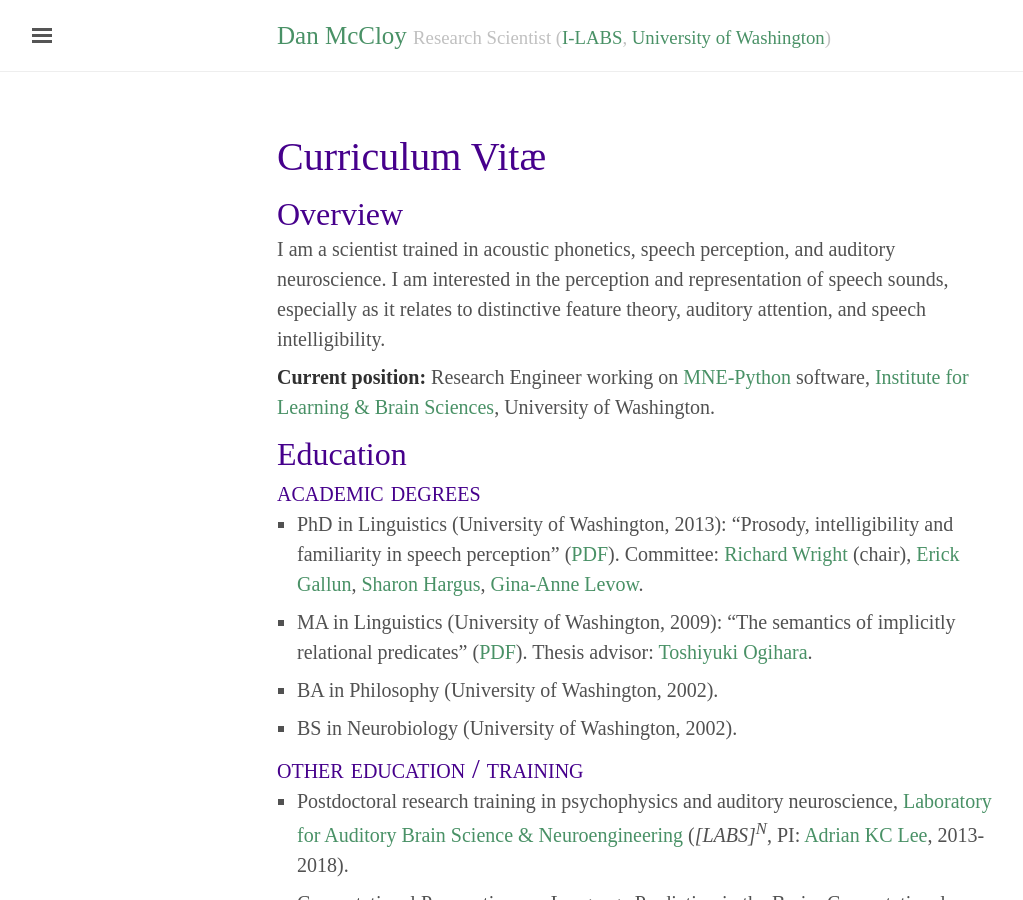
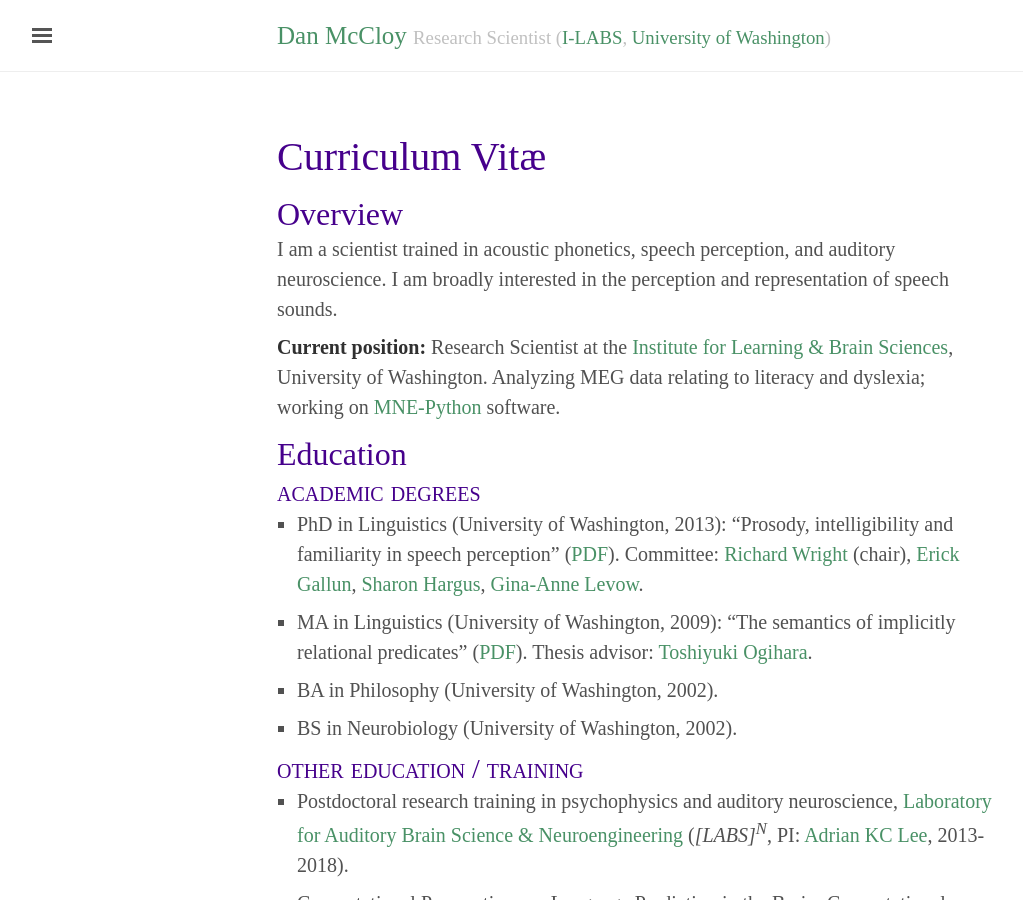
Before and after one commit to drammock/dan.mccloy.info, a Jekyll site: the page built from cv.md, in a window 1280 px wide and 900 px high. Shown: the whole window, without its empty margins (3-1026 px from the left). Built offline with Jekyll 4.4.1, drawn with Linux system fonts in a browser that asks for light colours; some web fonts are replaced; Markdown is read by kramdown in place of the engine named in the settings; some of the changed text lies outside the part shown.

Commit message:
recompile

```diff
--- a/cv.md
+++ b/cv.md
@@ -4,9 +4,9 @@ title: "Curriculum Vitæ"
 ---
 
 # Overview
-I am a scientist trained in acoustic phonetics, speech perception, and auditory neuroscience. I am interested in the perception and representation of speech sounds, especially as it relates to distinctive feature theory, auditory attention, and speech intelligibility.
+I am a scientist trained in acoustic phonetics, speech perception, and auditory neuroscience. I am broadly interested in the perception and representation of speech sounds.
 
-**Current position:** Research Engineer working on [MNE-Python](https://mne.tools/dev/index.html) software, [Institute for Learning & Brain Sciences](http://ilabs.washington.edu/), University of Washington.
+**Current position:** Research Scientist at the [Institute for Learning & Brain Sciences](http://ilabs.washington.edu/), University of Washington. Analyzing MEG data relating to literacy and dyslexia; working on [MNE-Python](https://mne.tools/dev/index.html) software.
 
 # Education
 
@@ -33,7 +33,6 @@ Structured bibliographic information for all items is available in [this BibTeX
 ## Peer-reviewed articles
 
 - {% reference OBrienEtAl2019-duration %}  ([published version](../pubs/OBrienEtAl2019_-_DyslexiaPhonemeDuration.pdf "© 2019 Acoustical Society of America. This article may be downloaded for personal use only. Any other use requires prior permission of the author and the Acoustical Society of America.") | [preprint](https://psyarxiv.com/urd7w) | [repo](https://github.com/YeatmanLab/Parametric_speech_public))
-
 - {% reference McCloyLee2019-EEGPF %}  ([published version](http://dx.doi.org/10.1080/23273798.2019.1569246) | [supplement](https://www.tandfonline.com/doi/suppl/10.1080/23273798.2019.1569246) | [preprint](http://dx.doi.org/10.17605/osf.io/f3mwp) | [repo](https://github.com/LABSN-pubs/2018-lcn-eeg-phonological-features))
 - {% reference McCloyLee2018-PupilLisdiff %} ([published version](../pubs/McCloyEtAl2018_PupillometryListeningDifficultyAttentionSwitching.pdf "© 2018 Acoustical Society of America. This article may be downloaded for personal use only. Any other use requires prior permission of the author and the Acoustical Society of America.") | [supplement](../pubs/McCloyEtAl2018_PupillometryListeningDifficultyAttentionSwitching_supplement.pdf) | [preprint](https://psyarxiv.com/2ubyj/) | [repo](https://github.com/LABSN-pubs/2018-pupil-lisdiff))
 - {% reference OBrienEtAl2018-staticDynamicCue %} ([published version](https://www.nature.com/articles/s41598-018-34823-8.pdf) | [preprint](https://www.biorxiv.org/content/early/2018/04/22/305748) | [repo](https://github.com/YeatmanLab/Speech_contrasts_public))
```
Also changed, not shown: other parts of cv.md (+2 -2 lines), 1 other file.
